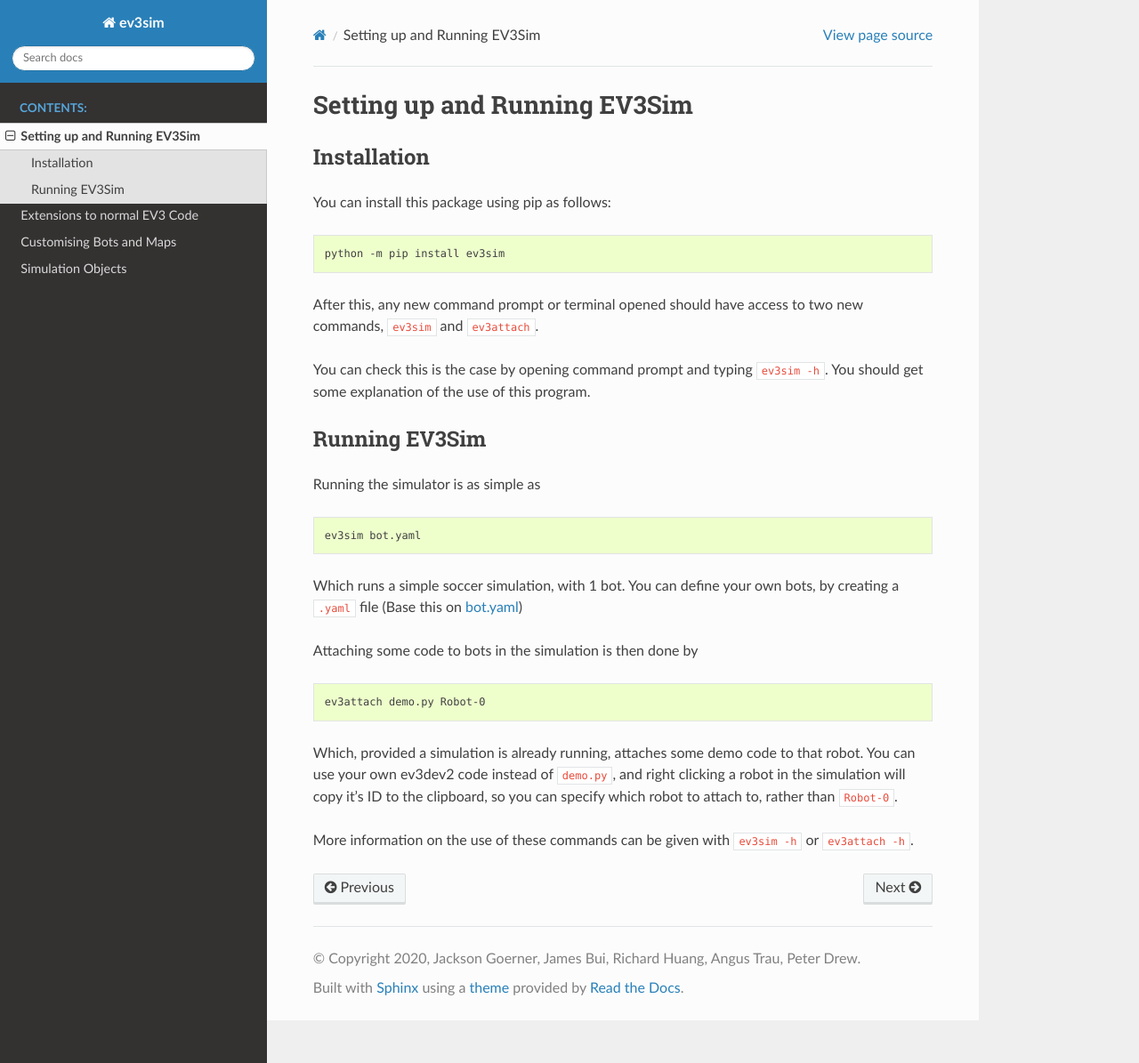
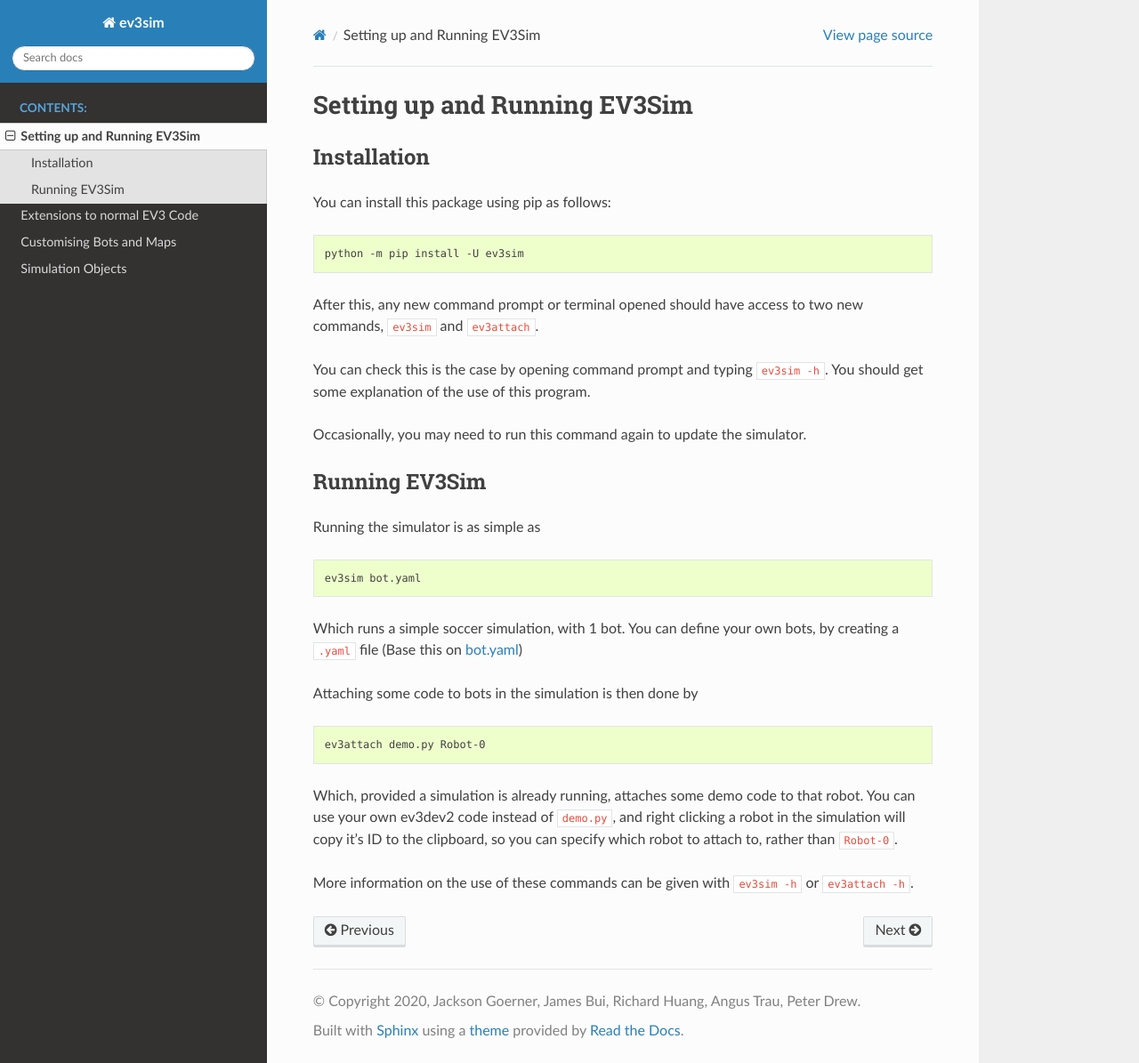
Before and after one commit to MelbourneHighSchoolRobotics/ev3sim, a Sphinx documentation site: the page built from docs/setup.rst, in a window 1280 px wide and 1195 px high. Shown: the whole window at 89% size. Built offline with Sphinx 7.4.7 and the Read the Docs theme 2.0.0, drawn with Linux system fonts in a browser that asks for light colours.

Commit message:
Add upgrade instructions

```diff
--- a/docs/setup.rst
+++ b/docs/setup.rst
@@ -8,11 +8,13 @@
 
 .. code-block:: bash
 
-    python -m pip install ev3sim
+    python -m pip install -U ev3sim
 
 After this, any new command prompt or terminal opened should have access to two new commands, ``ev3sim`` and ``ev3attach``.
 
 You can check this is the case by opening command prompt and typing ``ev3sim -h``. You should get some explanation of the use of this program.
+
+Occasionally, you may need to run this command again to update the simulator.
 
 Running EV3Sim
 --------------
```
